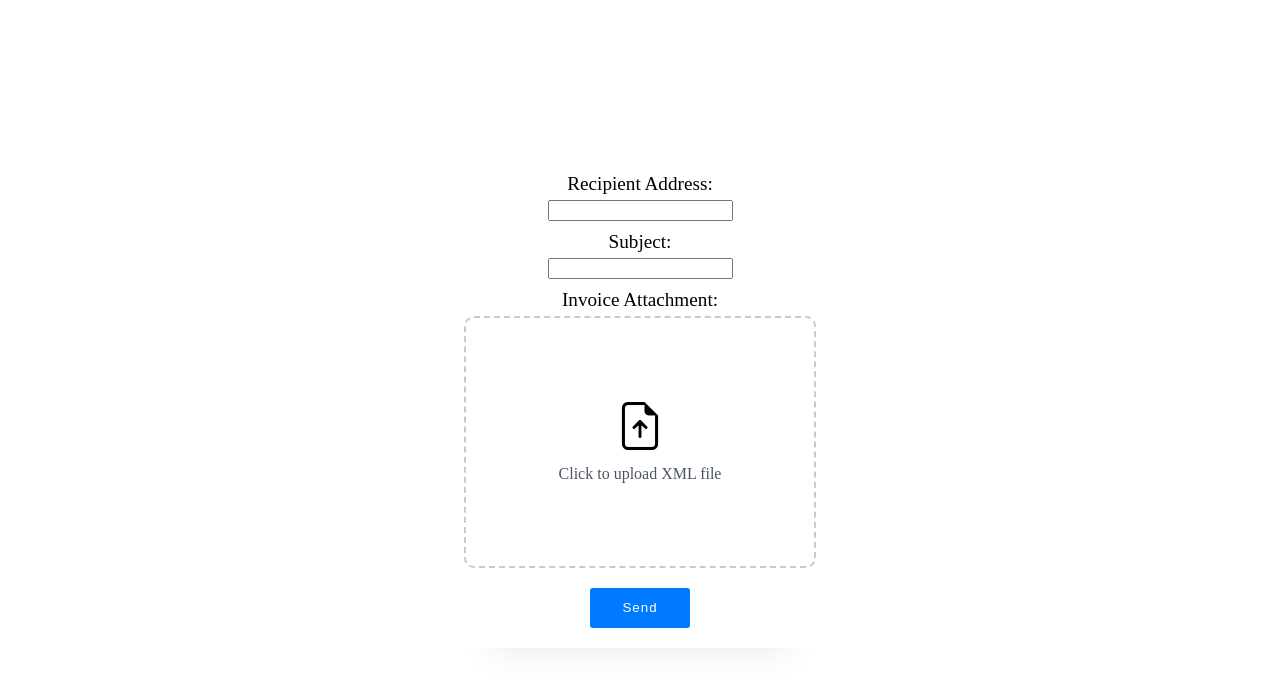
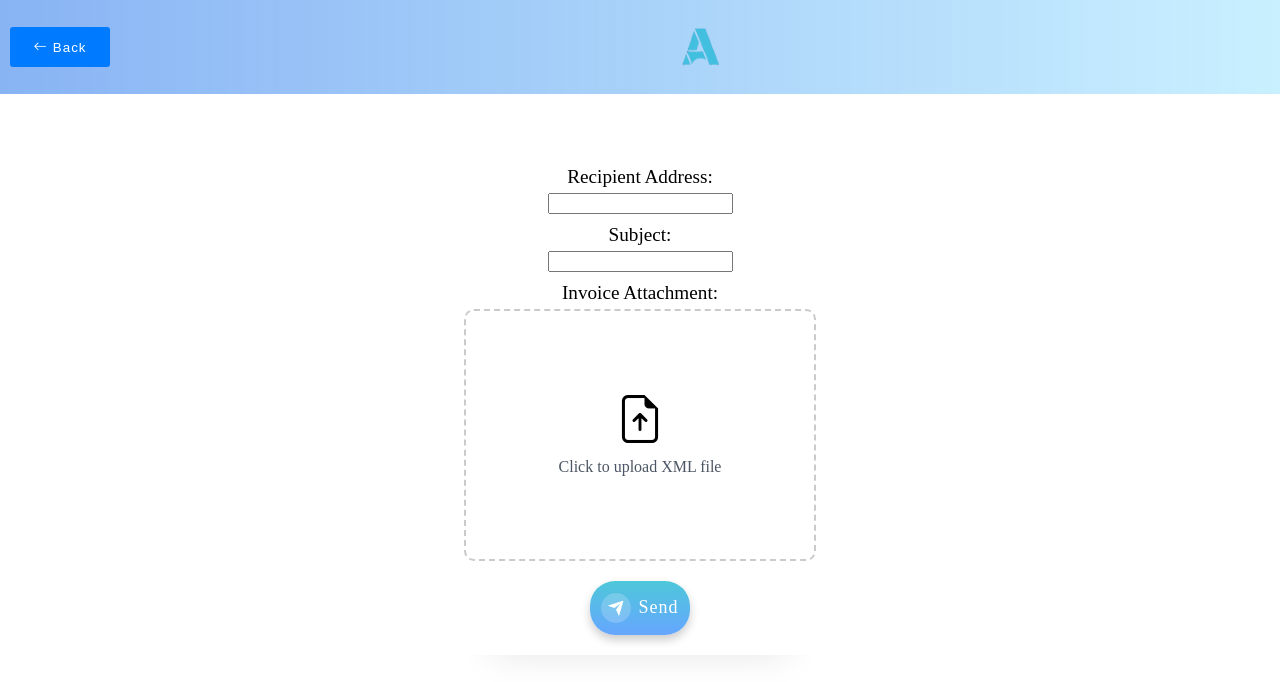
Before and after one commit to AIS170/A4, a Flask app: page /mailbox/sending in a window 1280 px wide. Shown: the top 682 px of the page. Run offline with Flask 3, Linux system fonts and the light colour scheme.

Commit message:
made new frontend code for sending

```diff
--- a/static/sendStyle.css
+++ b/static/sendStyle.css
@@ -6,6 +6,41 @@ body {
     margin: 0;
     background-color: rgba(255, 255, 255, 1);
 }
+
+header {
+    background: linear-gradient(to right, rgba(107, 161, 241, 0.8), rgba(148, 225, 255, 0.5));
+    color: #fff;
+    text-align: center;
+    padding: 10px 0;
+    position: fixed;
+    top: 0;
+    width: 100%;
+    z-index: 1000;
+}
+
+.header-container {
+    display: flex;
+    justify-content: space-between; /* Distribute items evenly along the header */
+    align-items: center;
+    width: 100%;
+    padding: 10px; /* Add some padding to the header container */
+}
+
+.logo-container {
+    flex-grow: 1; /* Let the logo container grow to occupy the available space */
+    text-align: center; /* Align the logo to the center */
+}
+
+.logo {
+    height: 50px; /* Adjust the height of the logo as needed */
+}
+
+nav ul {
+    list-style-type: none;
+    margin: 0;
+    padding: 0;
+}
+
 
 form {
     display: flex;
@@ -98,3 +133,96 @@ label {
     font-size: 1.2rem;
     margin-bottom: 5px;
 }
+
+.back-button {
+    text-decoration: none;
+    display: inline-block;
+    padding: 0.5em 1em;
+    background-color: #007bff;
+    color: #fff;
+    border: none;
+    border-radius: 4px;
+    cursor: pointer;
+}
+
+.back-button > i {
+    margin-right: 5px;
+    transition: all 0.4s ease-in;
+}
+
+.back-button:hover > i {
+    font-size: 1.2em;
+    transform: translateX(-5px);
+}
+
+.send-button {
+    font-family: inherit;
+    font-size: 18px;
+    background: linear-gradient(to bottom, #4dc7d9 0%,#66a6ff 100%);
+    color: white;
+    padding: 0.8em 1.2em;
+    display: flex;
+    align-items: center;
+    justify-content: center;
+    border: none;
+    border-radius: 25px;
+    box-shadow: 0px 5px 10px rgba(0, 0, 0, 0.2);
+    transition: all 0.3s;
+}
+
+.send-button:hover {
+    transform: translateY(-3px);
+    box-shadow: 0px 8px 15px rgba(0, 0, 0, 0.3);
+    padding: 0em;
+    background: linear-gradient(to bottom, #5bd9ec 0%,#97c3ff 100%);
+    cursor: pointer;
+}
+
+.send-button:active {
+    transform: scale(0.95);
+    box-shadow: 0px 2px 5px rgba(0, 0, 0, 0.2);
+}
+
+.send-button span {
+    display: block;
+    margin-left: 0.4em;
+    transition: all 0.3s;
+}
+
+.send-button:hover span {
+    scale: 0;
+    font-size: 0%;
+    opacity: 0;
+    transition: all 0.5s;
+}
+
+.send-button svg {
+    width: 18px;
+    height: 18px;
+    fill: white;
+    transition: all 0.3s;
+}
+
+.send-button .svg-wrapper {
+    display: flex;
+    align-items: center;
+    justify-content: center;
+    width: 30px;
+    height: 30px;
+    border-radius: 50%;
+    background-color: rgba(255, 255, 255, 0.2);
+    transition: all 0.3s;
+}
+
+.send-button:hover .svg-wrapper {
+    background-color: rgba(43, 169, 228, 0.897);
+    width: 54px;
+    height: 54px;
+}
+
+.svg-wrapper:hover svg {
+    width: 25px;
+    height: 25px;
+    margin-right: 5px;
+    transform: rotate(45deg);
+}
--- a/templates/mailbox.html
+++ b/templates/mailbox.html
@@ -15,7 +15,8 @@
         <a href="{{ url_for('reports.reportBox') }}">Communication Reports</a>
         <a href="http://3.27.23.157/" target="_blank">Invoice Conversion</a>
         <a href="{{ url_for('about') }}">About Us</a>
-        <a href="{{ url_for('authenticate_user.userLogout') }}" >Log out</a>
+        <a href="{{ url_for('authenticate_user.userLogout') }}">Log out</a>
+        <a href="{{ url_for('track') }}">Business Tracking</a>
     </div>
 
     <div class="header">
--- a/templates/send.html
+++ b/templates/send.html
@@ -8,6 +8,24 @@
     <link rel="stylesheet" href="{{ url_for('static', filename='sendStyle.css') }}">
 </head>
 <body>
+    <header>
+        <div class="header-container">
+            <nav class="nav-container">
+                <ul>
+                    <li>
+                        <button>
+                            <a href="{{ url_for('mailbox_route.mailBox') }}" class="back-button"><i class="bi bi-arrow-left"></i>Back</a>
+                        </button>
+                    </li>
+                </ul>
+            </nav>
+            <a href="{{ url_for('admin')}}" class="logo-container">
+                <img src="{{ url_for('static', filename='images/logo.png') }}" alt="Logo" class="logo">
+            </a>
+        </div>
+    </header>
+
+
     <form id="invoiceForm" action="{{ url_for('mailbox_route.sending') }}" method="post" enctype="multipart/form-data">
         <label for="recipient_address">Recipient Address:</label>
         <input type="email" id="recipient_address" name="recipient_address" required>
@@ -23,7 +41,15 @@
             </div>
         </div>
         <input type="file" id="file" name="invoice_file" style="display:none;" onchange="handleFileSelect(this)">
-        <button type="button" onclick="submitForm()">
+        <button type="button" onclick="submitForm()" class="send-button">
+            <div class="svg-wrapper-1">
+                <div class="svg-wrapper">
+                  <svg height="24" width="24" viewBox="0 0 24 24" xmlns="http://www.w3.org/2000/svg">
+                    <path d="M0 0h24v24H0z" fill="none"></path>
+                    <path d="M1.946 9.315c-.522-.174-.527-.455.01-.634l19.087-6.362c.529-.176.832.12.684.638l-5.454 19.086c-.15.529-.455.547-.679.045L12 14l6-8-8 6-8.054-2.685z" fill="currentColor"></path>
+                  </svg>
+                </div>
+              </div>
             <span>Send</span>
         </button>
     </form>
```
Also changed, not shown: static/images/image.png (added).
